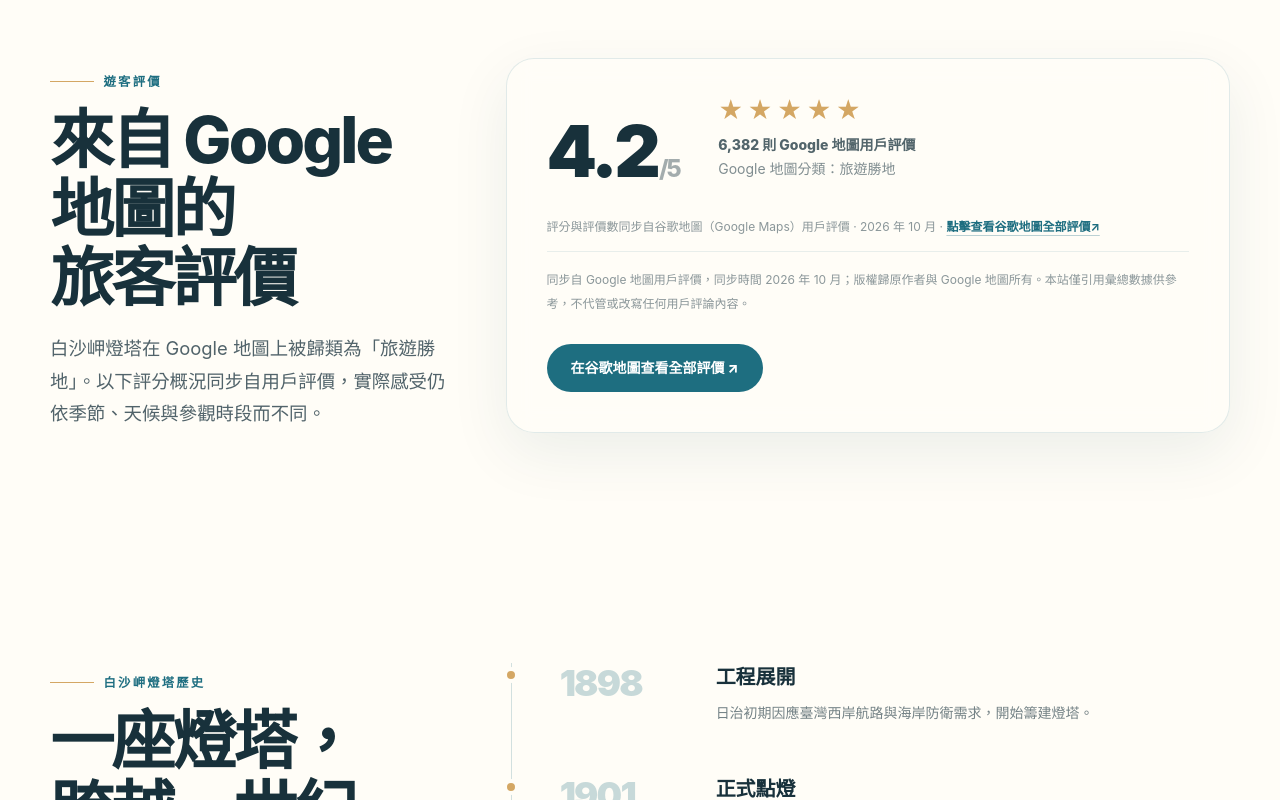
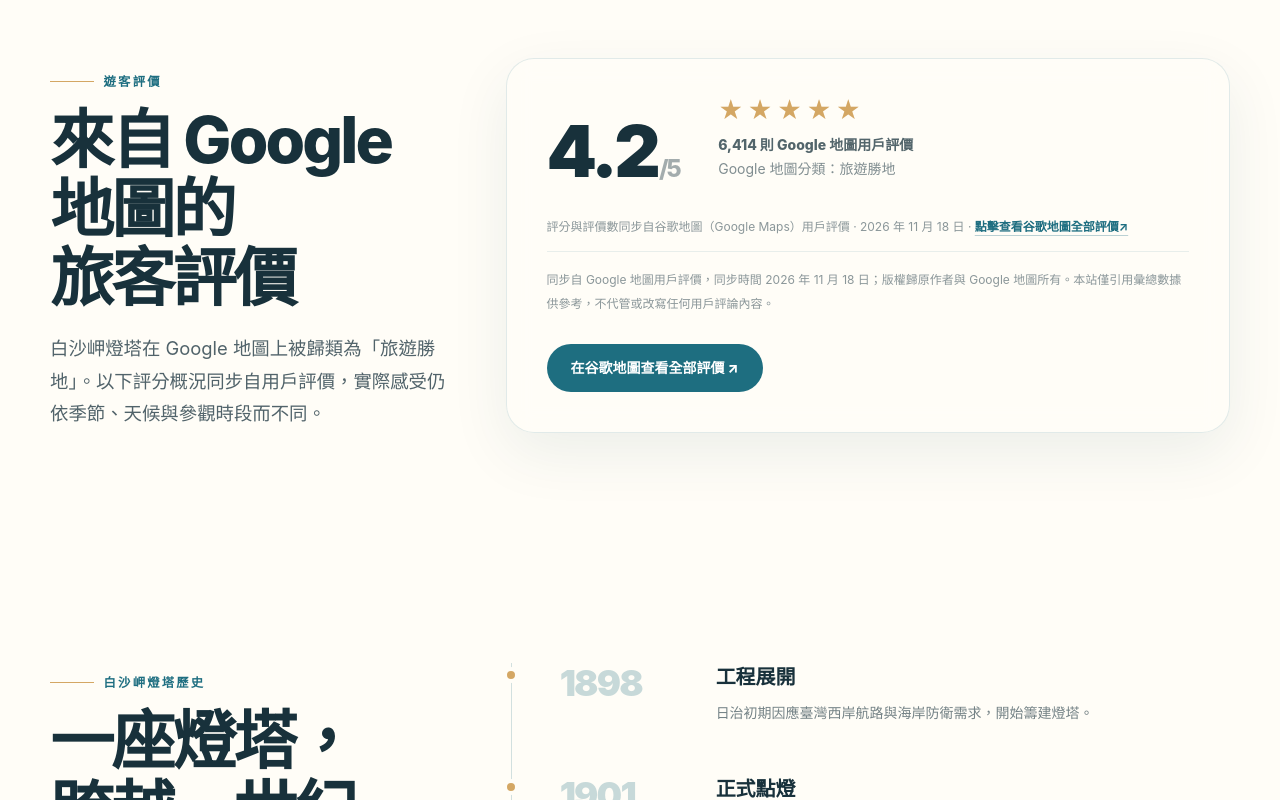
Before and after one commit to n20186005-hash/baishajialighthouse, an Astro site: page / in a window 1280 px wide. Shown: the part 6120-6920 px from the top of the page. Built offline with nearby package versions, Linux system fonts and the light colour scheme; Astro itself is replaced by a stand-in of ours; no server answers.

Commit message:
Update Google Maps review count to 6,414 and sync date

```diff
--- a/src/pages/index.astro
+++ b/src/pages/index.astro
@@ -371,16 +371,16 @@ const breadcrumbSchema = {
               ★★★★★
               <span class="absolute inset-0 overflow-hidden whitespace-nowrap text-sand" style="width: 84%;">★★★★★</span>
             </div>
-            <p class="mt-3 text-sm font-extrabold text-ink/75">6,382 則 Google 地圖用戶評價</p>
+            <p class="mt-3 text-sm font-extrabold text-ink/75">6,414 則 Google 地圖用戶評價</p>
             <p class="mt-1 text-sm text-ink/55">Google 地圖分類：旅遊勝地</p>
           </div>
         </div>
         <p class="mt-7 text-xs leading-6 text-ink/50">
-          評分與評價數同步自谷歌地圖（Google Maps）用戶評價 · 2026 年 10 月 ·
+          評分與評價數同步自谷歌地圖（Google Maps）用戶評價 · 2026 年 11 月 18 日 ·
           <a class="focus-ring font-bold text-ocean underline decoration-ocean/30 underline-offset-4 transition hover:decoration-ocean" href={site.mapsShareUrl} target="_blank" rel="noopener noreferrer">點擊查看谷歌地圖全部評價↗</a>
         </p>
         <p class="mt-3 border-t border-ocean/10 pt-4 text-xs leading-6 text-ink/50">
-          同步自 Google 地圖用戶評價，同步時間 2026 年 10 月；版權歸原作者與 Google 地圖所有。本站僅引用彙總數據供參考，不代管或改寫任何用戶評論內容。
+          同步自 Google 地圖用戶評價，同步時間 2026 年 11 月 18 日；版權歸原作者與 Google 地圖所有。本站僅引用彙總數據供參考，不代管或改寫任何用戶評論內容。
         </p>
         <a class="focus-ring mt-7 inline-flex rounded-full bg-ocean px-6 py-3.5 text-sm font-extrabold text-white transition hover:bg-ocean-deep" href={site.mapsShareUrl} target="_blank" rel="noopener noreferrer">
           在谷歌地圖查看全部評價 ↗
@@ -710,9 +710,9 @@ const breadcrumbSchema = {
 
       <div class="mt-12 grid gap-4 md:grid-cols-2">
         <article class="soft-card p-6 md:p-8">
-          <p class="text-xs font-extrabold tracking-[.14em] text-ocean">評價 · 同步時間 2026 年 10 月</p>
+          <p class="text-xs font-extrabold tracking-[.14em] text-ocean">評價 · 同步時間 2026 年 11 月 18 日</p>
           <p class="mt-4 text-sm leading-7 text-ink/65">
-            評分 4.2、共 6,382 則評價，同步自 Google 地圖用戶評價，同步時間 2026 年 10 月；版權歸原作者與 Google 地圖所有。
+            評分 4.2、共 6,414 則評價，同步自 Google 地圖用戶評價，同步時間 2026 年 11 月 18 日；版權歸原作者與 Google 地圖所有。
           </p>
           <a class="focus-ring mt-6 inline-flex rounded-full border border-ocean/20 px-5 py-2.5 text-xs font-extrabold text-ocean transition hover:bg-ocean-soft" href={site.mapsShareUrl} target="_blank" rel="noopener noreferrer">
             在谷歌地圖查看全部評價 ↗
```
